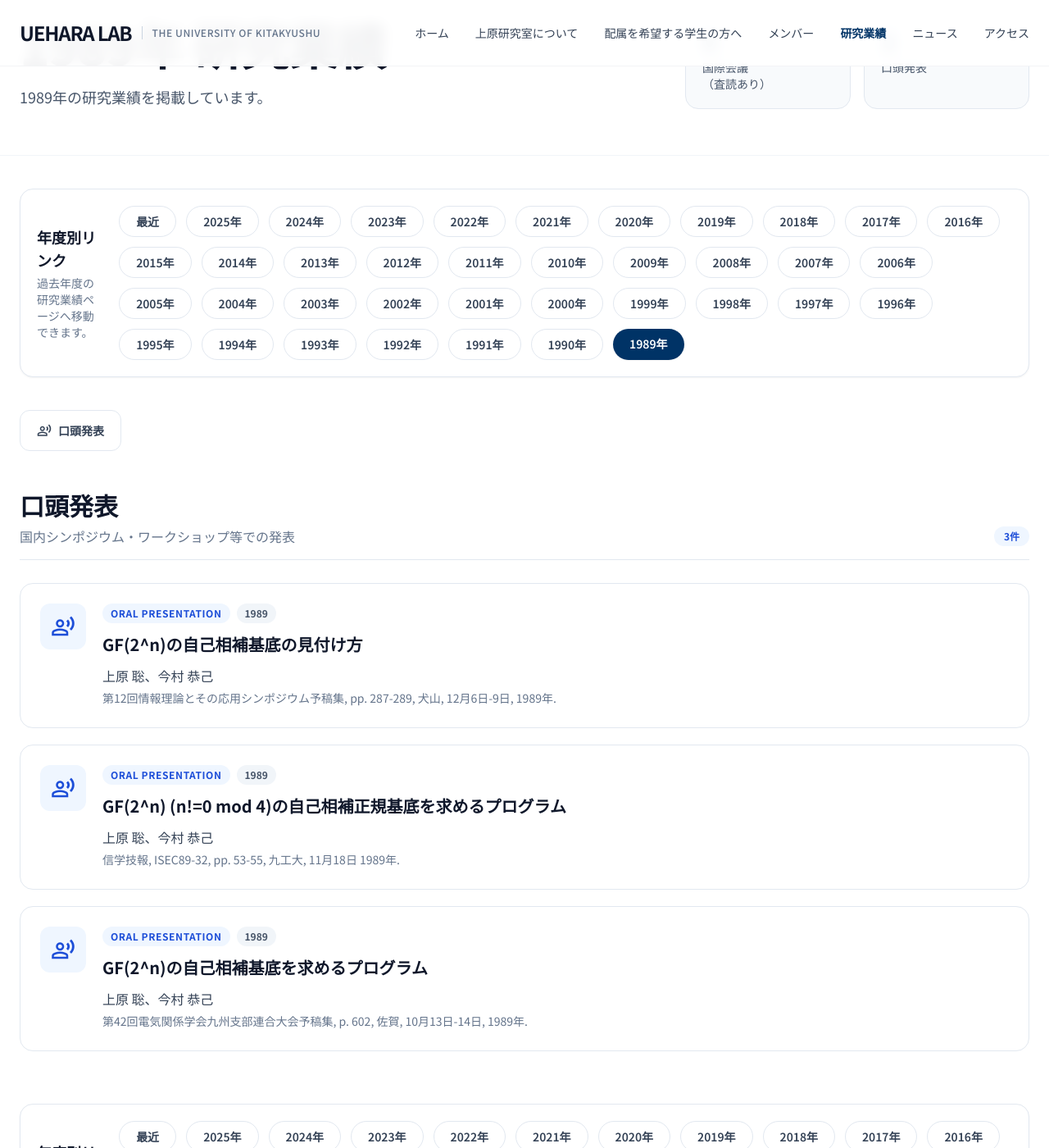
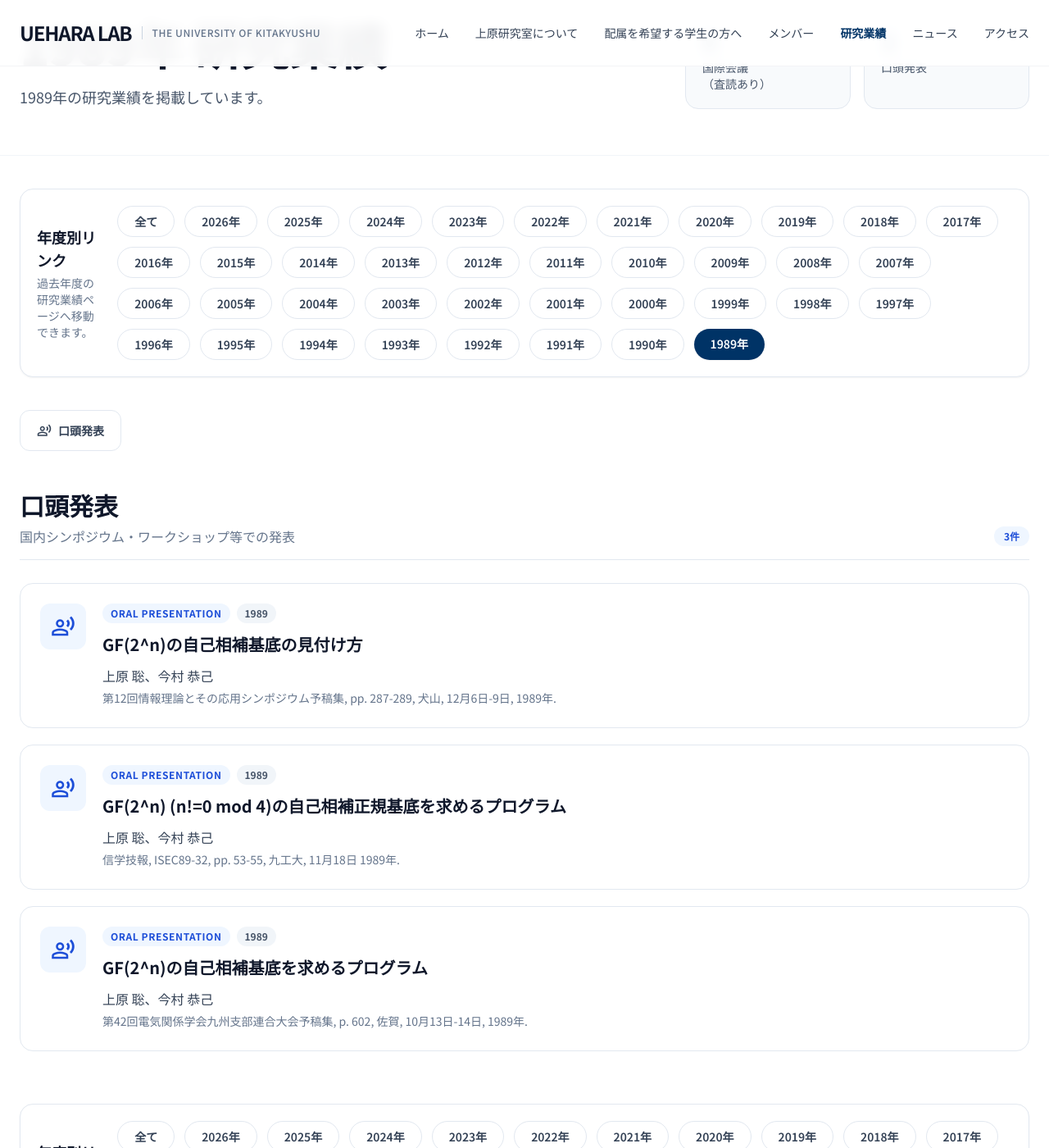
Before and after one commit to Uehara-Lab/site, a Jekyll site: the page built from works1989.html, in a window 1280 px wide and 1400 px high, scrolled down 228 px. Shown: the whole window at 82% size. Built offline with Jekyll 4.4.1, drawn with Linux system fonts in a browser that asks for light colours; nearby versions of some CDN libraries.

Commit message:
2026年対応とラベル修正
2026エントリーの追加とラベル「最近」を「全て」に書換

```diff
--- a/_data/works_years.yml
+++ b/_data/works_years.yml
@@ -1,7 +1,11 @@
 - key: recent
-  label: 最近
+  label: 全て
   href: /works.html
-  description: 最近の研究業績
+  description: 全ての研究業績
+- key: 2026
+  label: 2026年
+  href: /works2026.html
+  description: 2026年の研究業績
 - key: 2025
   label: 2025年
   href: /works2025.html
```
